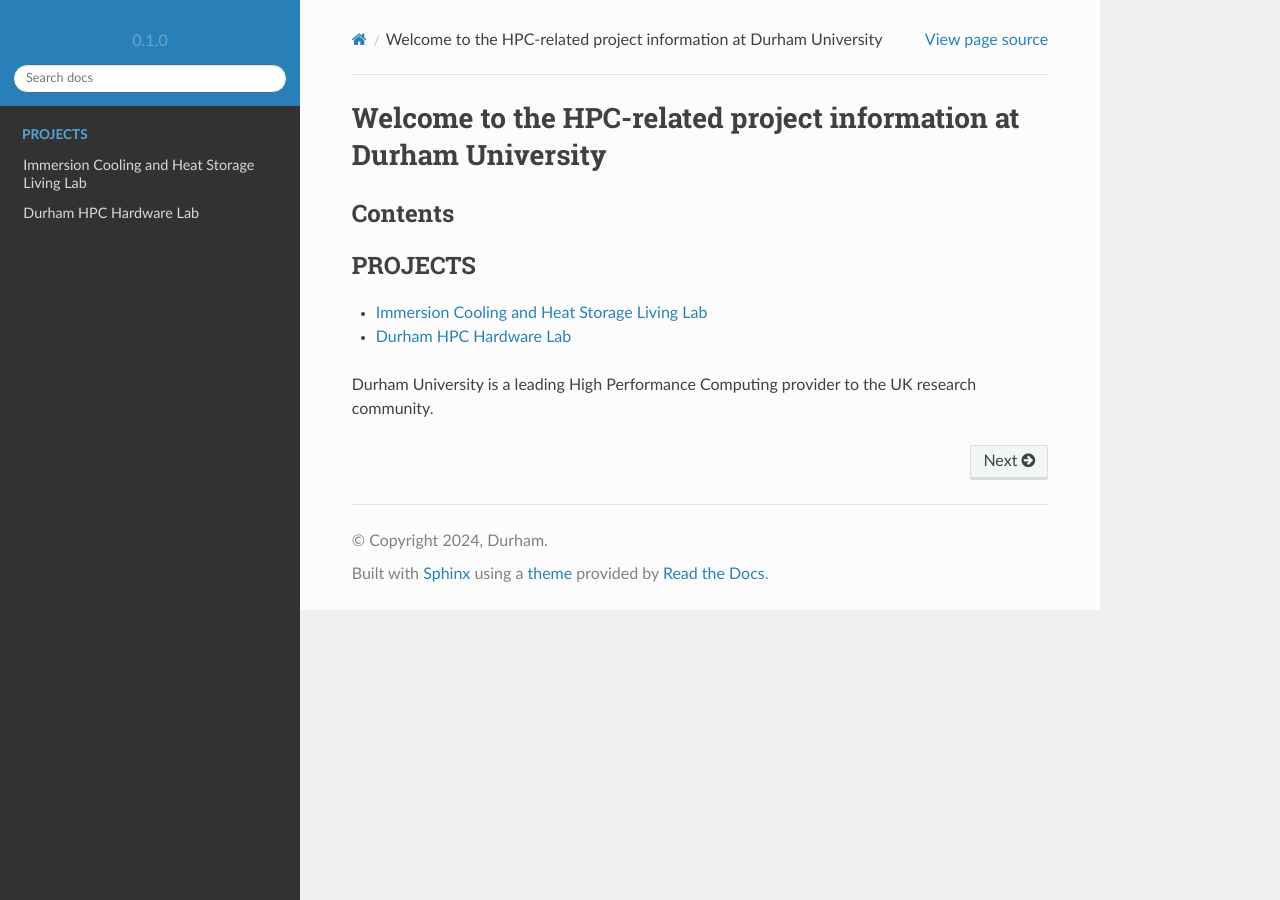
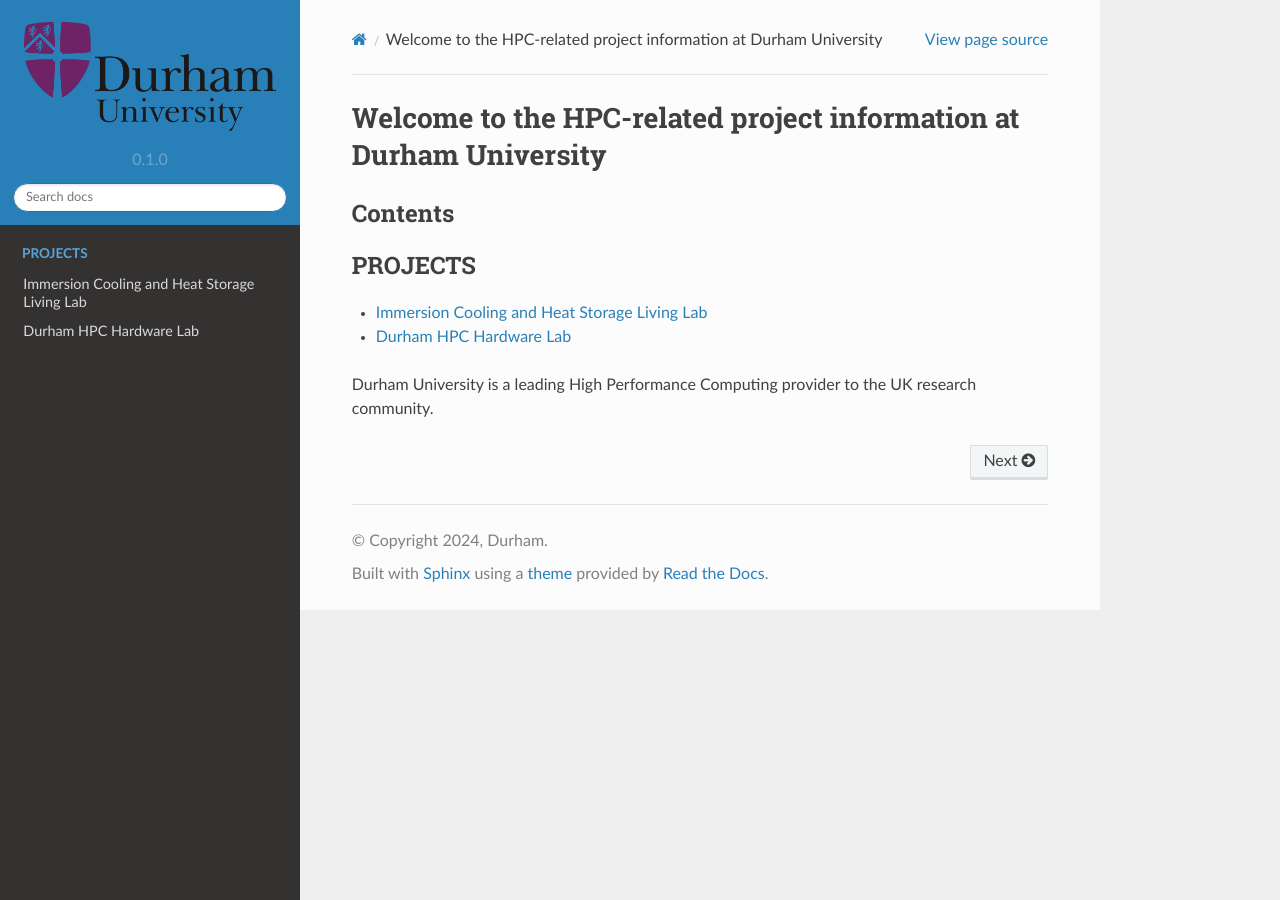
Before and after one commit to ilectra/durham, a Sphinx documentation site: the page built from docs/index.rst, in a window 1280 px wide. Built offline with Sphinx 7.4.7 and the Read the Docs theme 2.0.0, drawn with Linux system fonts in a browser that asks for light colours.

Commit message:
added icons

```diff
--- a/docs/conf.py
+++ b/docs/conf.py
@@ -32,7 +32,7 @@
 
 html_theme = 'sphinx_rtd_theme'
 html_logo = 'images/logo.png'
-html_favicon = 'images/logopax.ico'
+html_favicon = 'images/durham.ico'
 html_theme_options = {
     'logo_only': True
 }
```
Also changed, not shown: docs/images/durham.ico (added), docs/images/logo.png (added).
